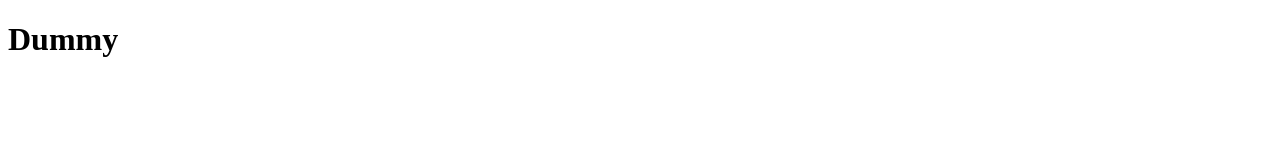
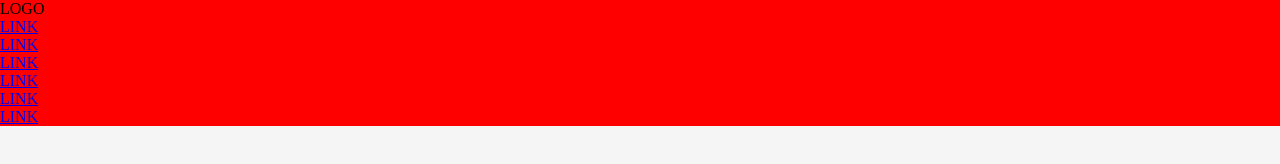
Before and after one commit to FrontEndProfile/Fast-Accurate, a plain HTML site: page index.html in a window 1280 px wide. Drawn offline with Linux system fonts and the light colour scheme.

Commit message:
css nesting testing

```diff
--- /dev/null
+++ b/asset/css/main.css
@@ -0,0 +1,28 @@
+html {
+  font-size: 16px;
+}
+*,
+*::after,
+*::before {
+  box-sizing: border-box;
+  padding: 0;
+  margin: 0;
+}
+/* Variables  */
+:root {
+  --light: #f5f5f5;
+  --white: #ffffff;
+}
+body {
+  padding: 0;
+  margin: 0;
+  box-sizing: border-box;
+  background: var(--light);
+}
+
+/* HEADER  */
+header {
+  & nav {
+    background: red;
+  }
+}
--- a/index.html
+++ b/index.html
@@ -4,9 +4,26 @@
     <meta charset="UTF-8">
     <meta http-equiv="X-UA-Compatible" content="IE=edge">
     <meta name="viewport" content="width=device-width, initial-scale=1.0">
-    <title>Html Css Js</title>
+    <title>Fast. Accurate. Reliable</title>
+    <link rel="stylesheet" href="asset/css/main.css">
 </head>
 <body>
-    <h1>Dummy</h1>
+    <!-- HEADER  -->
+    <header>
+        <nav>
+            <div class="logo">LOGO</div>
+            <div class="menu">
+                <ul>
+                    <li><a href="#">LINK</a></li>
+                    <li><a href="#">LINK</a></li>
+                    <li><a href="#">LINK</a></li>
+                    <li><a href="#">LINK</a></li>
+                    <li><a href="#">LINK</a></li>
+                    <li><a href="#">LINK</a></li>
+                </ul>
+            </div>
+        </nav>
+    </header>
+    <!-- HEADER END -->
 </body>
 </html>
```
